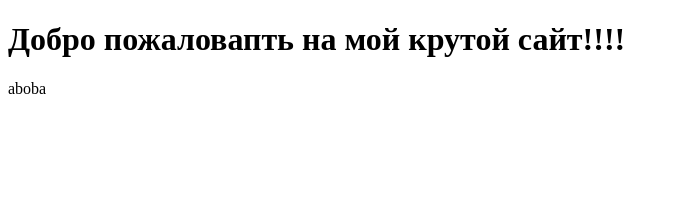
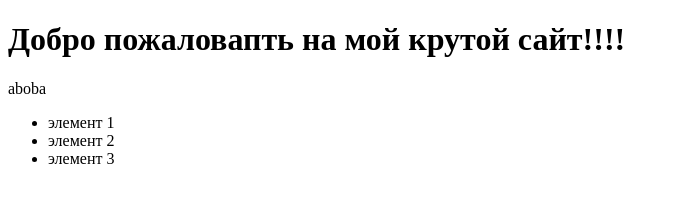
Before and after one commit to coolfalafel46/CVN, a plain HTML site: page index.html in a window 1280 px wide. Shown: the whole page, without its empty margins (0-678 px from the left). Drawn offline with Linux system fonts and the light colour scheme.

Commit message:
Add list

```diff
--- a/index.html
+++ b/index.html
@@ -8,5 +8,10 @@
 <body>
     <h1>Добро пожаловапть на мой крутой сайт!!!!</h1>
     <p>aboba</p>
+    <ul>
+        <li>элемент 1</li>
+        <li>элемент 2</li>
+        <li>элемент 3</li>
+    </ul>
 </body>
 </html>
```
